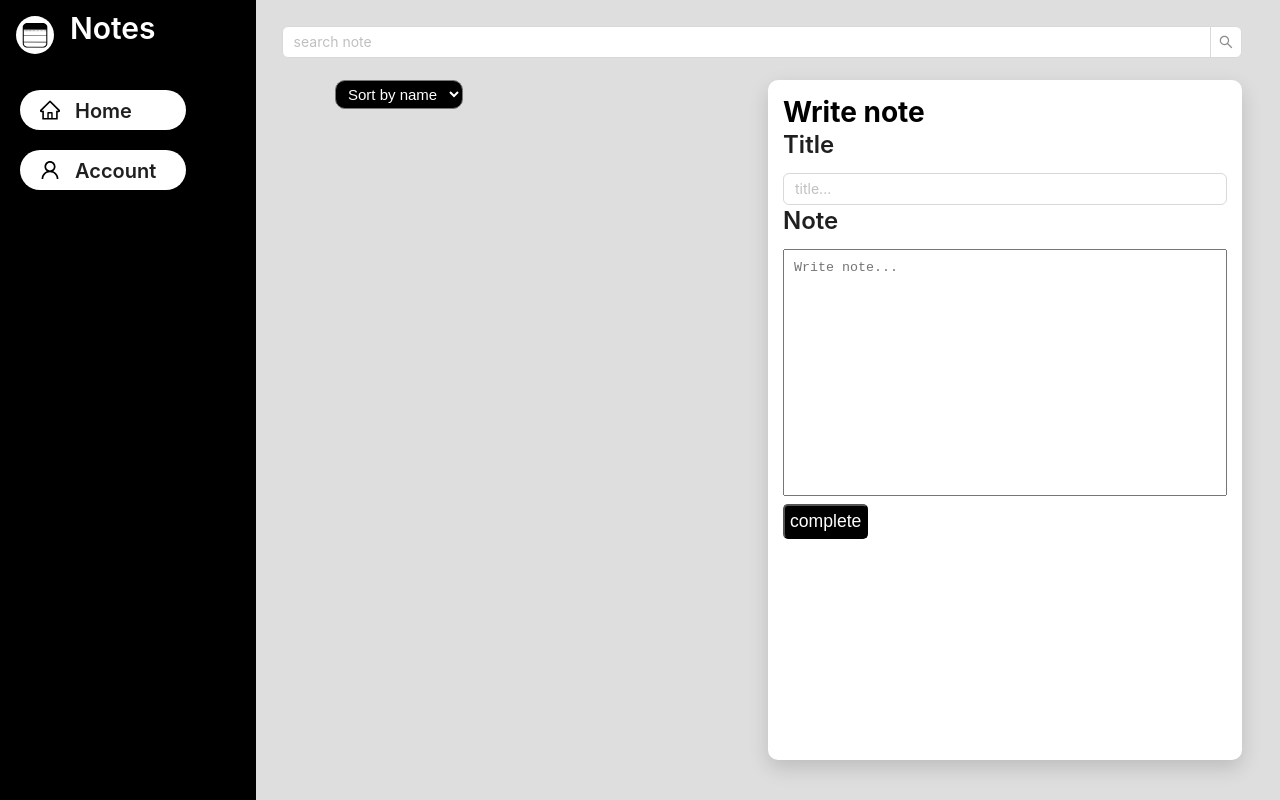
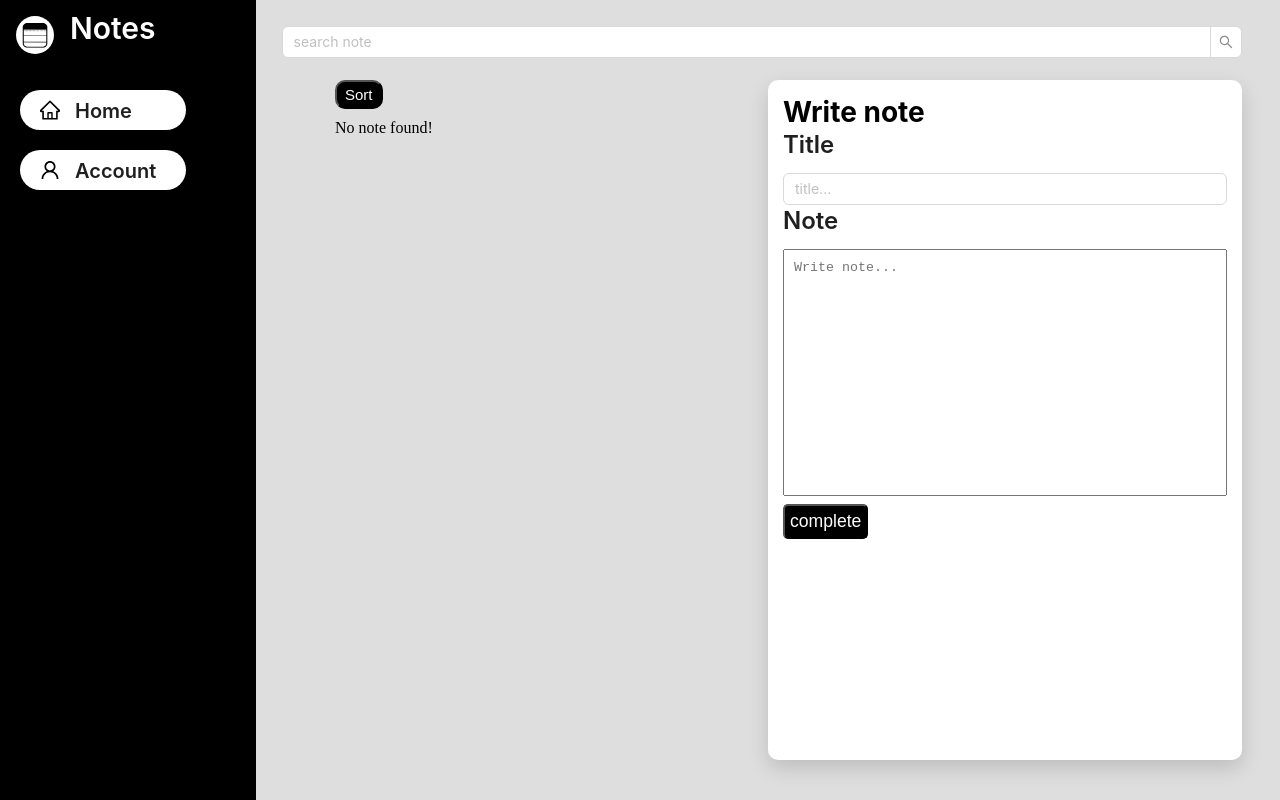
Before and after one commit to ShyaAyad/Notes-Manager, a React (Vite) app: page / in a window 1280 px wide. Built offline with nearby package versions, Linux system fonts and the light colour scheme.

Commit message:
using Ant design for the sort button

```diff
--- a/Context/NoteContext.jsx
+++ b/Context/NoteContext.jsx
@@ -25,6 +25,10 @@ const NoteContext = (props) => {
   }
 
   const editNotes = () => {
+    const editedNote = {
+      title,
+      text
+    };
 
   }
 
--- a/components/Dashboard.jsx
+++ b/components/Dashboard.jsx
@@ -1,7 +1,6 @@
 import { Row } from "antd";
-import Navbar from "./Navbar";
 import SearchBar from "./SearchBar";
-import NoteEditor from "./NoteEditor";
+import NoteForm from "./NoteForm";
 import NoteCard from "./NoteCard";
 
 const Dashboard = () => {
@@ -9,7 +8,7 @@ const Dashboard = () => {
     <div className="dashboard">
       <SearchBar />
       <Row className="note-editor">
-        <NoteEditor />
+        <NoteForm />
       </Row>
       <div className="notes-list">
         <NoteCard />
--- a/components/NoteCard.jsx
+++ b/components/NoteCard.jsx
@@ -1,6 +1,7 @@
 import { useContext } from "react";
 import { noteContext } from "../Context/NoteContext";
 import { theSearchContext } from "../Context/SearchContext";
+import { Dropdown } from "antd";
 
 const NoteCard = () => {
   const { notes, setNotes, deleteNote } = useContext(noteContext);
@@ -22,35 +23,61 @@ const NoteCard = () => {
   };
 
   const handleSorting = (value) => {
-    if(value === "title"){
+    if (value === "title") {
       sortByTitle();
-    }else if(value === "date"){
+    } else if (value === "date") {
       sortByDate();
     }
-  }
+  };
 
-  /* you can't directly use onClick event on options so instead, you should use onChange on the select
-     and handle the changes by the value and a method like i did.
-  */
+  const menuItems = [
+    {
+      key: "title",
+      label: "Sort by name",
+    },
+    {
+      key: "date",
+      label: "Sort by date",
+    },
+  ];
+
+  const handleMenuClick = (e) => {
+    handleSorting(e.key); // e.key = title or date will be sent to the handleSorting function based on that it'll be sorted
+  };
+
+  const filteredNotes = notes.filter((note) =>
+    note.title.toLowerCase().includes(searchTerm.toLowerCase())
+  );
 
   return (
     <div className="note-list">
-      <select onChange={(e) => handleSorting(e.target.value)} className="sort-btn">
-        <option value="title">Sort by name</option>
-        <option value="date">Sort by date</option>
-      </select>
-      {notes.filter(note => note.title.toLowerCase().includes(searchTerm.toLowerCase())).map((note) => (
+      <Dropdown
+        menu={{
+          items: menuItems,
+          onClick: handleMenuClick,
+        }}
+      >
+        <button className="sort-btn">Sort</button>
+      </Dropdown>
+      {filteredNotes.length > 0 ? (
+        filteredNotes.map((note) => (
           <div key={note.id} className="individual-note">
             <h1>{note.title}</h1>
             <p>{note.text}</p>
             <div className="changing-btns">
-            <button className="edite-btn">Edit</button>
-            <button onClick={() => deleteNote(note.id)} className="delete-btn">
+              <button className="edit-btn">Edit</button>
+              <button
+                onClick={() => deleteNote(note.id)}
+                className="delete-btn"
+              >
                 Delete
               </button>
             </div>
           </div>
-      ))}
+        ))
+      ) : (
+        <p className="not-found">No note found!</p>
+      )}
     </div>
   );
 };
--- a/components/NoteEditor.jsx
+++ b/components/NoteForm.jsx
@@ -4,7 +4,7 @@ import { noteContext } from "../Context/NoteContext";
 
 const { Title } = Typography;
 
-const NoteEditor = () => {
+const NoteForm = () => {
   const { addNotes } = useContext(noteContext);
 
   const [title, setTitle] = useState();
@@ -51,4 +51,4 @@ const NoteEditor = () => {
   );
 };
 
-export default NoteEditor;
+export default NoteForm;
--- a/src/index.css
+++ b/src/index.css
@@ -206,7 +206,7 @@ body {
   height: 100vh;
 }
 
-.edite-btn,
+.edit-btn,
 .delete-btn {
   padding: 4px 8px;
   border: 1px solid black;
@@ -219,7 +219,7 @@ body {
   transition: all 0.3s ease-out;
 }
 
-.edite-btn:hover,
+.edit-btn:hover,
 .delete-btn:hover{
   background-color: black;
   color: white;
```
Also changed, not shown: components/EditNote.jsx (added, +43 -0 lines). Lines whose indentation alone changed are shown as unchanged.
